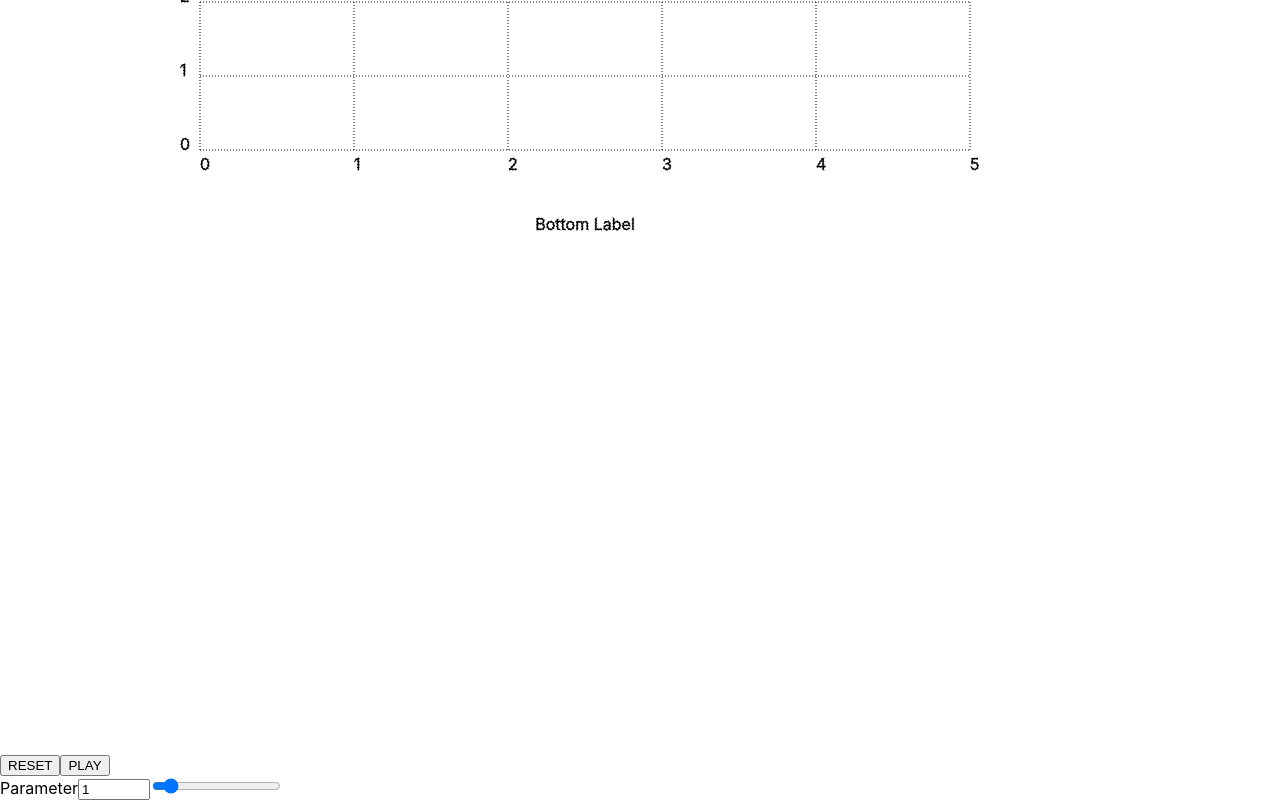
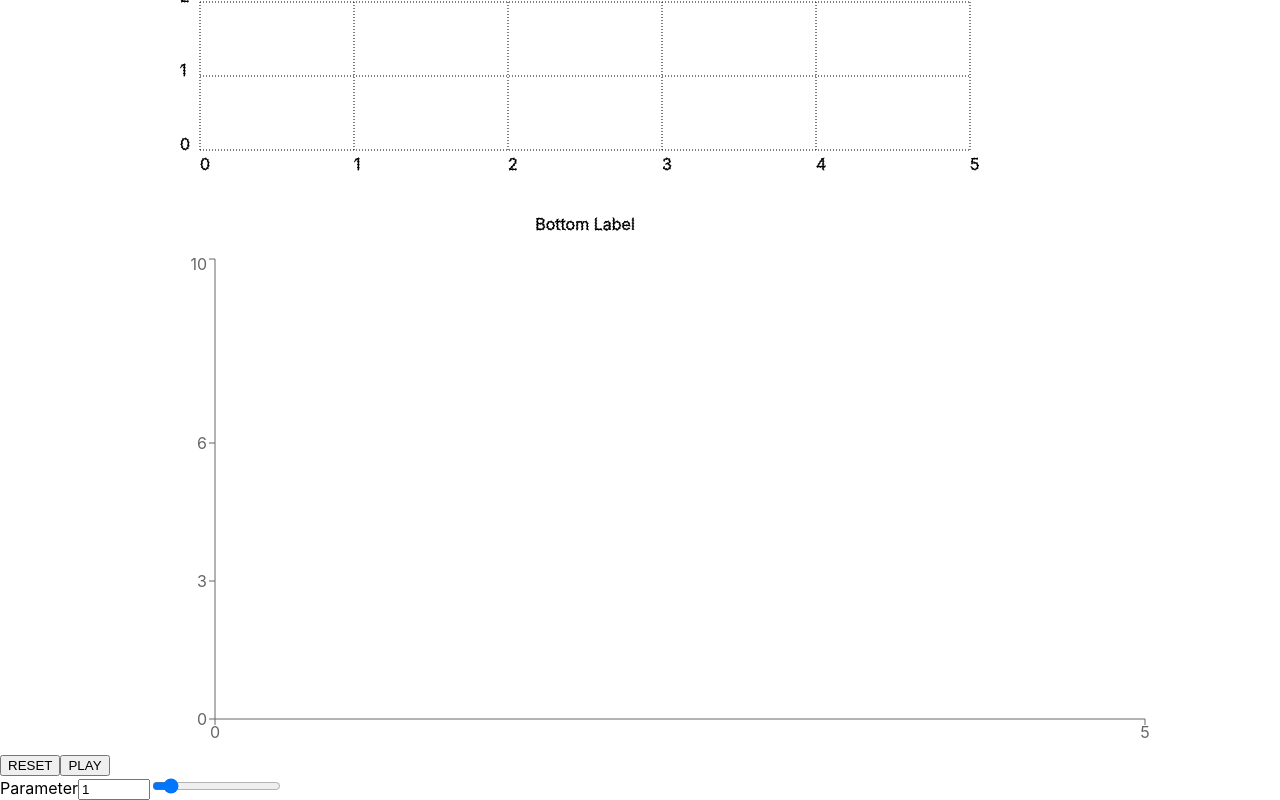
Before and after one commit to mrkobhrai/drawing-sounds, a React (Create React App) app in the folder frontend/: page / in a window 1280 px wide. Shown: the part 250-1050 px from the top of the page. Built offline with nearby package versions, Linux system fonts and the light colour scheme.

Commit message:
Add bounded axis and click handler for sound graph

```diff
--- a/frontend/src/SoundGraph.tsx
+++ b/frontend/src/SoundGraph.tsx
@@ -1,5 +1,5 @@
 import React from "react";
-import { LineChart, Line, CartesianGrid, XAxis, YAxis, Tooltip } from 'recharts';
+import { LineChart, Line, XAxis, YAxis, Tooltip } from 'recharts';
 
 interface Props {
     width: number,
@@ -8,14 +8,33 @@ interface Props {
 }
 
 class SoundGraph extends React.Component<Props> {
+    maxX = 5
+    maxY = 10
+    width = this.props.width
+    height = this.props.height
+
+    handleClick = (e:any) => {
+        if (e) {
+            const xCoord = e.chartX;
+            const yCoord = e.chartY;
+            const x = this.calcXFromXCoord(xCoord);
+            const y = this.calcYFromYCoord(yCoord);
+            console.log(x, y);
+        }
+    };
+
+    calcXFromXCoord = (xCoord: number) => xCoord / this.width * this.maxX
+
+    calcYFromYCoord = (yCoord: number) => this.maxY - (yCoord / this.height * this.maxY)
+
     render () {
             const data = this.props.getDataFunc();
             return (
                 <div style={{marginLeft:"150px"}}>
-                    <LineChart width={this.props.width-150} height={this.props.height} data={data}>
+                    <LineChart width={this.width} height={this.height} data={data} onClick={this.handleClick}>
                         <Line type="monotone" dataKey="y" dot={false} />
-                        <XAxis dataKey="x" />
-                        <YAxis />
+                        <XAxis dataKey="x" domain={[0, this.maxX]} />
+                        <YAxis domain={[0, this.maxY]} />
                         <Tooltip />
                     </LineChart>
                 </div>
```
